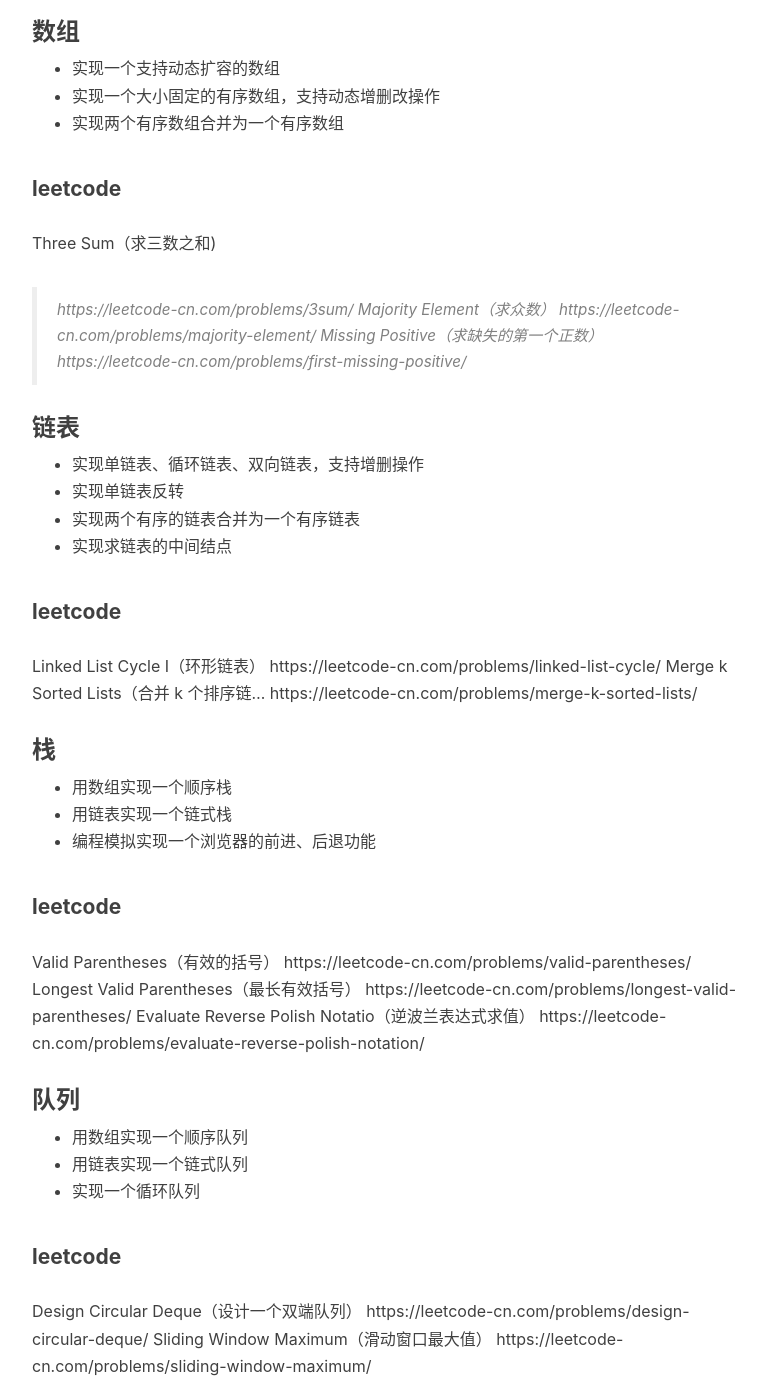
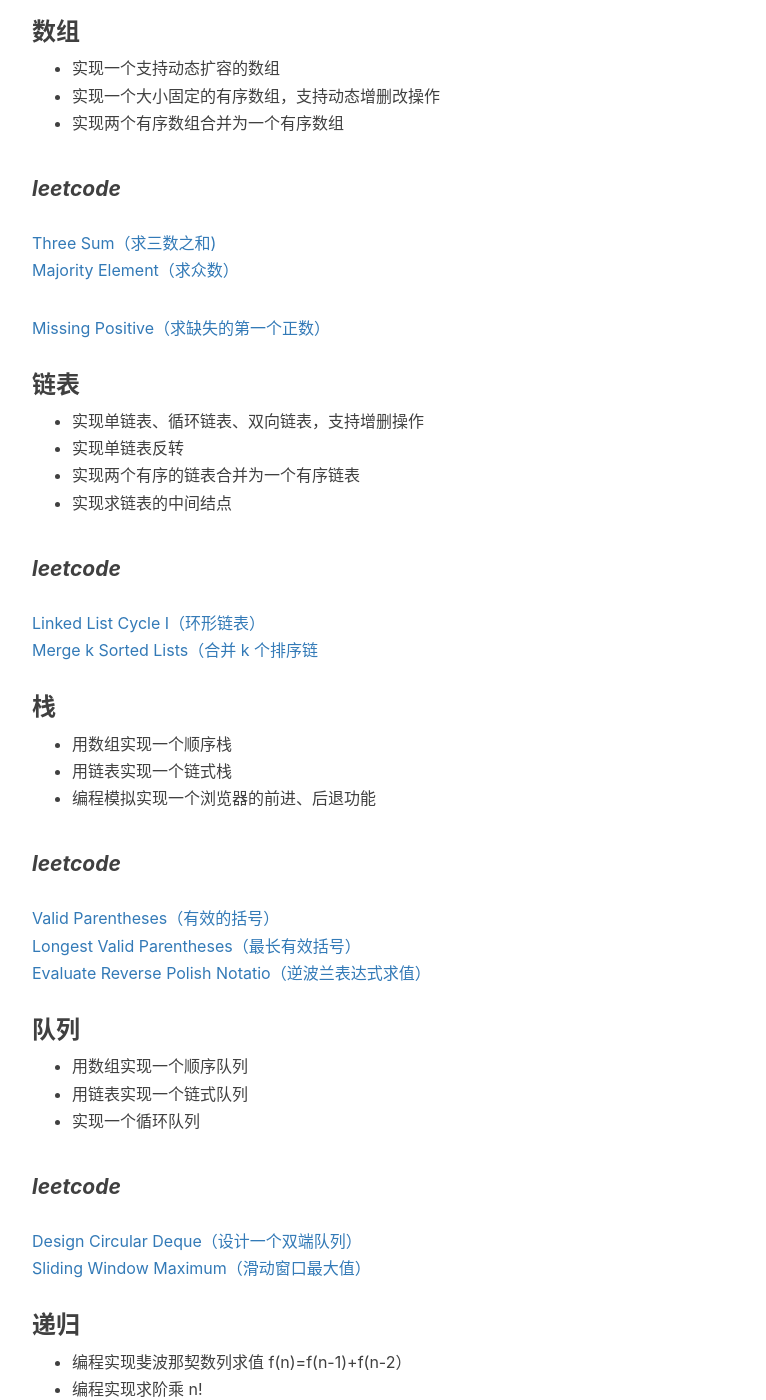
Before and after one commit to KingHeavens/zhjing03.github.io, a Jekyll site: the page built from _posts/2019-03-07-数据结构算法总结.markdown, in a window 1280 px wide and 1400 px high, scrolled down 808 px. Shown: the whole window, without its empty margins (233-999 px from the left). Built offline with Jekyll 4.4.1, drawn with Linux system fonts in a browser that asks for light colours; nearby versions of some CDN libraries; comment, search, counter and statistics services are not loaded; some of the changed text lies outside the part shown.

Commit message:
change:dsa summary

```diff
--- a/_posts/2019-03-07-数据结构算法总结.markdown
+++ b/_posts/2019-03-07-数据结构算法总结.markdown
@@ -25,14 +24,12 @@
 * 实现一个大小固定的有序数组，支持动态增删改操作
 * 实现两个有序数组合并为一个有序数组
 
-#### leetcode
+####  ***leetcode***
 
-Three Sum（求三数之和)
-> https://leetcode-cn.com/problems/3sum/
-Majority Element（求众数）
-> https://leetcode-cn.com/problems/majority-element/
-Missing Positive（求缺失的第一个正数）
-> https://leetcode-cn.com/problems/first-missing-positive/
+[Three Sum（求三数之和)](https://leetcode-cn.com/problems/3sum/)
+[Majority Element（求众数）](https://leetcode-cn.com/problems/majority-element/)
+
+[Missing Positive（求缺失的第一个正数）](https://leetcode-cn.com/problems/first-missing-positive/)
 
 ### 链表
 * 实现单链表、循环链表、双向链表，支持增删操作
@@ -40,44 +37,36 @@
 * 实现两个有序的链表合并为一个有序链表
 * 实现求链表的中间结点
 
-#### leetcode
-Linked List Cycle I（环形链表）
-https://leetcode-cn.com/problems/linked-list-cycle/
-Merge k Sorted Lists（合并 k 个排序链...
-https://leetcode-cn.com/problems/merge-k-sorted-lists/
+#### ***leetcode***
+[Linked List Cycle I（环形链表）](https://leetcode-cn.com/problems/linked-list-cycle/)
+[Merge k Sorted Lists（合并 k 个排序链](https://leetcode-cn.com/problems/merge-k-sorted-lists/)
 
 ### 栈
 * 用数组实现一个顺序栈
 * 用链表实现一个链式栈
 * 编程模拟实现一个浏览器的前进、后退功能
 
-#### leetcode
-Valid Parentheses（有效的括号）
-https://leetcode-cn.com/problems/valid-parentheses/
-Longest Valid Parentheses（最长有效括号）
-https://leetcode-cn.com/problems/longest-valid-parentheses/
-Evaluate Reverse Polish Notatio（逆波兰表达式求值）
-https://leetcode-cn.com/problems/evaluate-reverse-polish-notation/
+#### ***leetcode***
+[Valid Parentheses（有效的括号）](https://leetcode-cn.com/problems/valid-parentheses/)
+[Longest Valid Parentheses（最长有效括号）](https://leetcode-cn.com/problems/longest-valid-parentheses/)
+[Evaluate Reverse Polish Notatio（逆波兰表达式求值）](https://leetcode-cn.com/problems/evaluate-reverse-polish-notation/)
 
 ### 队列
 * 用数组实现一个顺序队列
 * 用链表实现一个链式队列
 * 实现一个循环队列
 
-#### leetcode
-Design Circular Deque（设计一个双端队列）
-https://leetcode-cn.com/problems/design-circular-deque/
-Sliding Window Maximum（滑动窗口最大值）
-https://leetcode-cn.com/problems/sliding-window-maximum/
+#### ***leetcode***
+[Design Circular Deque（设计一个双端队列）](https://leetcode-cn.com/problems/design-circular-deque/)
+[Sliding Window Maximum（滑动窗口最大值）](https://leetcode-cn.com/problems/sliding-window-maximum/)
 
 ### 递归
 * 编程实现斐波那契数列求值 f(n)=f(n-1)+f(n-2）
 * 编程实现求阶乘 n!
 * 编程实现一组数据集合的全排列
 
-#### leetcode
-Climbing Stairs（爬楼梯）
-https://leetcode-cn.com/problems/climbing-stairs/
+#### ***leetcode***
+[Climbing Stairs（爬楼梯）](https://leetcode-cn.com/problems/climbing-stairs/)
 
 ### 排序
 * 实现归并排序、快速排序、插入排序、冒泡排序、选择排序
@@ -98,36 +88,27 @@
 * 实现一个字符集，只包含 a～z 这 26 个英文字母的 Trie 树
 * 实现朴素的字符串匹配算法
 
-#### leetcode
-Reverse String （反转字符串）
-https://leetcode-cn.com/problems/reverse-string/
-Reverse Words in a String（翻转字符串里的单词）
-https://leetcode-cn.com/problems/reverse-words-in-a-string/
-String to Integer (atoi)（字符串转换整数）
-https://leetcode-cn.com/problems/string-to-integer-atoi/
+#### ***leetcode***
+[Reverse String （反转字符串）](https://leetcode-cn.com/problems/reverse-string/)
+[Reverse Words in a String（翻转字符串里的单词）](https://leetcode-cn.com/problems/reverse-words-in-a-string/)
+[String to Integer (atoi)（字符串转换整数）](https://leetcode-cn.com/problems/string-to-integer-atoi/)
 
 ### 二叉树
 * 实现一个二叉查找树，并且支持插入、删除、查找操作
 * 实现查找二叉查找树中某个节点的后继、前驱节点
 * 实现二叉树前、中、后序以及按层遍历
 
-#### leetcode
-Invert Binary Tree（翻转二叉树）
-https://leetcode-cn.com/problems/invert-binary-tree/
-Maximum Depth of Binary Tree（二叉树的最大深度）
-https://leetcode-cn.com/problems/maximum-depth-of-binary-tree/
-Validate Binary Search Tree（验证二叉查找树）
-https://leetcode-cn.com/problems/validate-binary-search-tree/
-Path Sum（路径总和）
-https://leetcode-cn.com/problems/path-sum/
+#### ***leetcode***
+[Invert Binary Tree（翻转二叉树）](https://leetcode-cn.com/problems/invert-binary-tree/)
+[Maximum Depth of Binary Tree（二叉树的最大深度）](https://leetcode-cn.com/problems/maximum-depth-of-binary-tree/)
+[Validate Binary Search Tree（验证二叉查找树）](https://leetcode-cn.com/problems/validate-binary-search-tree/)
+[Path Sum（路径总和）](https://leetcode-cn.com/problems/path-sum/)
 
 ### 堆
 * 实现一个小顶堆、大顶堆、优先级队列
 * 实现堆排序
 * 利用优先级队列合并 K 个有序数组
 * 求一组动态数据集合的最大 Top K
-
-#### leetcode
 
 ### 跳表
 
```
Also changed, not shown: other parts of _posts/2019-03-07-数据结构算法总结.markdown (+39 -10 lines).
